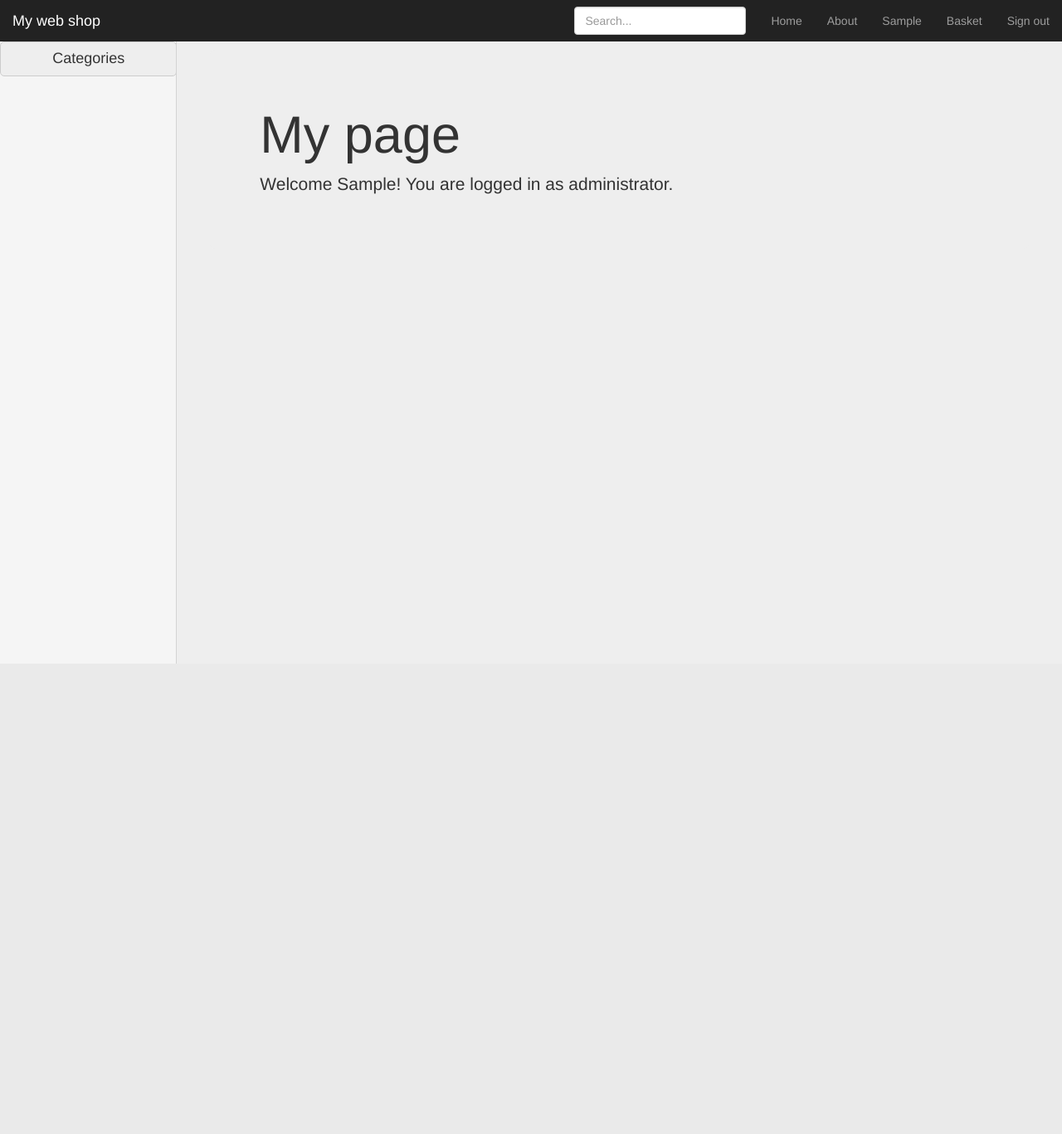
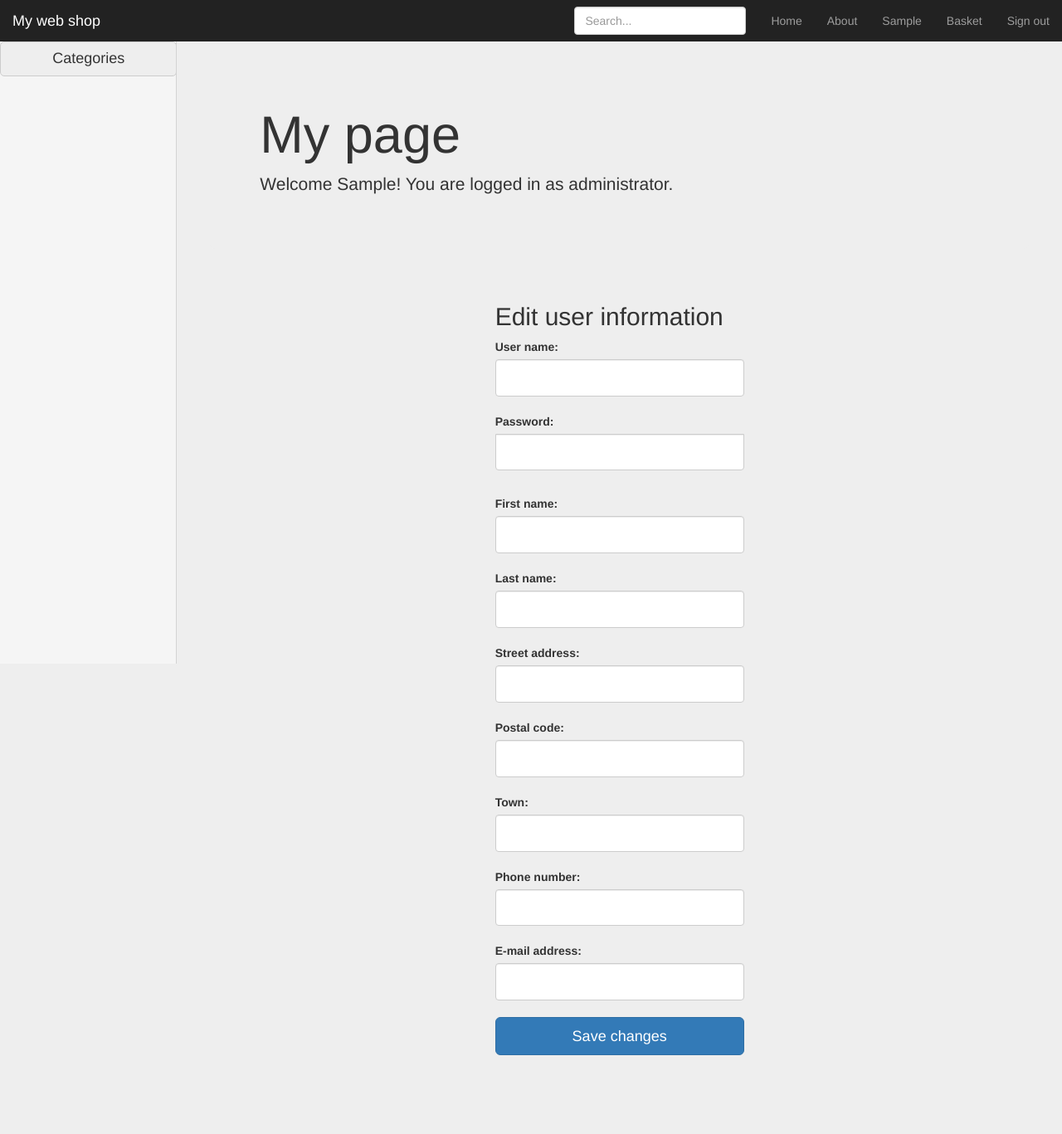
Before and after one commit to mjolnir92/little-webshop, a Flask app: template webshop/templates/mypage.html in a window 1280 px wide. Shown: the whole page at 83% size. Before the commit the page ends 800 px from the top, so only its background shows below. Run offline with Flask 2, Linux system fonts and the light colour scheme; the template is opened without the code that fills it, so the values that code supplies are empty; the visitor is signed in with stand-in values (Sample User, id 1); parts of the project's set-up code (start-up, migrations or seed data) failed here and were passed over; some libraries are stand-ins or nearby versions.

Commit message:
Attempt to make it possible to edit user information, most likely broken...

```diff
--- a/webshop/templates/mypage.html
+++ b/webshop/templates/mypage.html
@@ -14,4 +14,40 @@
 	</p>
 </div>
 
+<form class="form-signin" action="{{ url_for('.edit_post') }}" method="POST">
+    <h2 class="form-signin-heading">Edit user information</h2>
+    {% if message %}
+    <font color="red">{{message}}<br></font>
+    {% endif %}
+    <label>User name: </label>
+    <input class="form-control" type="text" name="text-login">
+    <br>
+    <label>Password: </label>
+    <input class="form-control" type="password" name="text-password">
+    <br>
+    <label> First name: </label>
+    <input class="form-control" type="text" name="text-firstName">
+    <br>
+    <label>Last name: </label>
+    <input class="form-control" type="text" name="text-lastName">
+    <br>
+    <label> Street address: </label>
+    <input class="form-control" type="text" name="text-streetAddress">
+    <br>
+    <label>Postal code: </label>
+    <input class="form-control" type="text" name="text-postCode">
+    <br>
+    <label> Town: </label>
+    <input class="form-control" type="text" name="text-postTown">
+    <br>
+    <label> Phone number: </label>
+    <input class="form-control" type="text" name="text-phoneNr">
+    <br>
+    <label> E-mail address: </label>
+    <input class="form-control" type="text" name="text-email">
+    <br>
+    <input class="btn btn-lg btn-primary btn-block" type="submit" name="button-save" value="Save changes">
+</form>
+<br>
+
 {% endblock %}
```
Also changed, not shown: webshop/mypage.py (+29 -2 lines).
